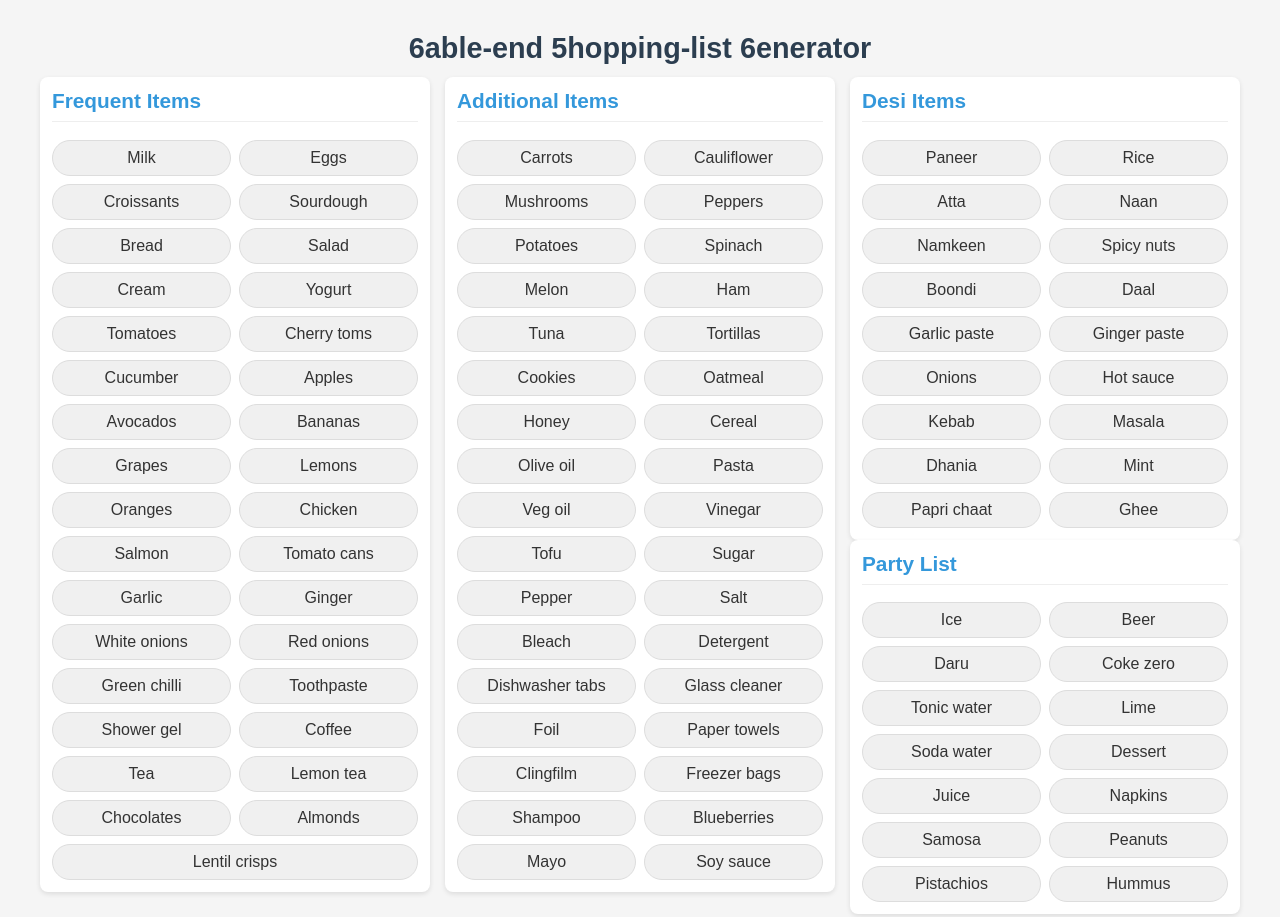
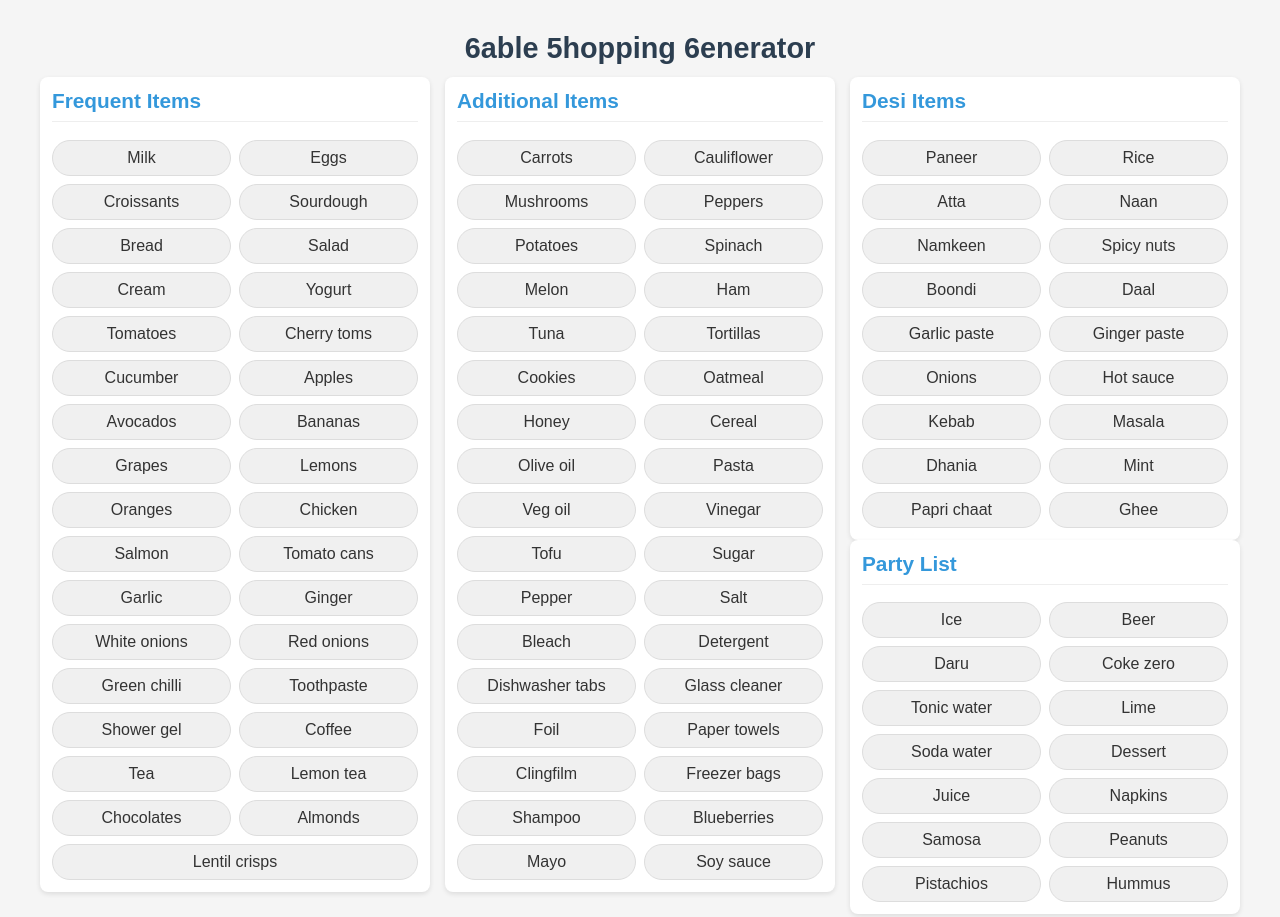
Before and after one commit to Guru656/6able-5hopping-6en, a plain HTML site: page index.html in a window 1280 px wide. Shown: the top 917 px of the page. Drawn offline with Linux system fonts and the light colour scheme.

Commit message:
Update index.html

```diff
--- a/index.html
+++ b/index.html
@@ -147,7 +147,7 @@
     </style>
 </head>
 <body>
-    <h1>6able-end 5hopping-list 6enerator</h1>
+    <h1>6able 5hopping 6enerator</h1>
 
     <div class="category-container">
         <div>
```
